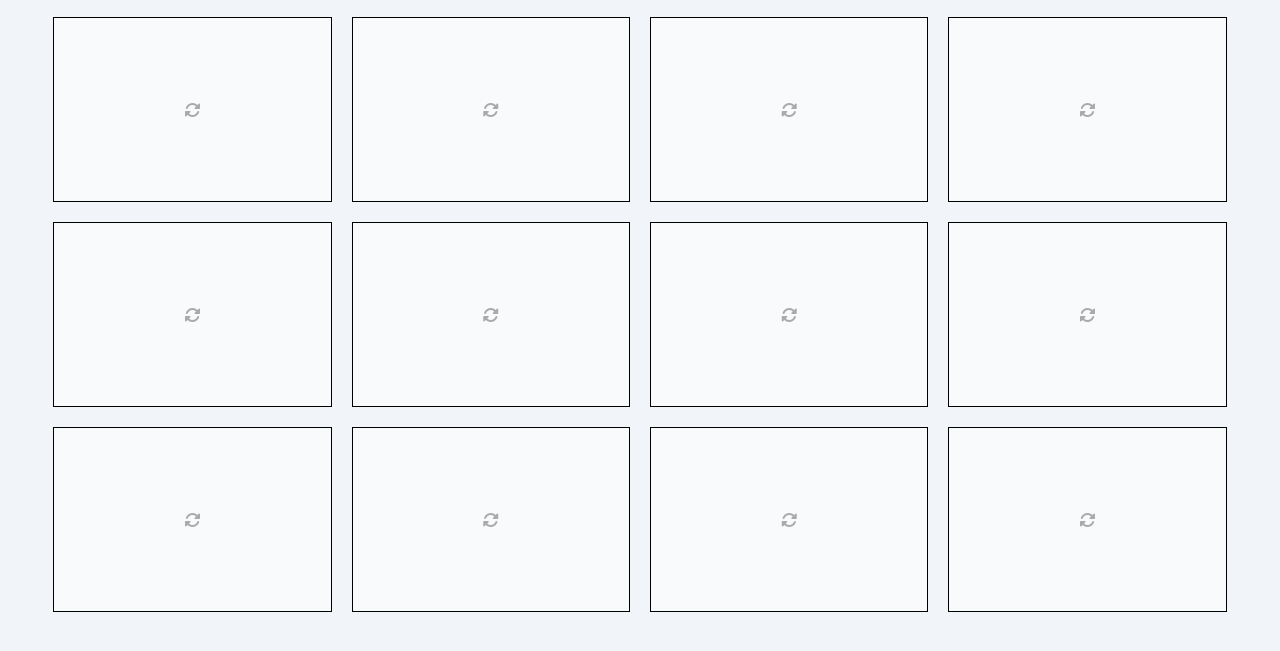
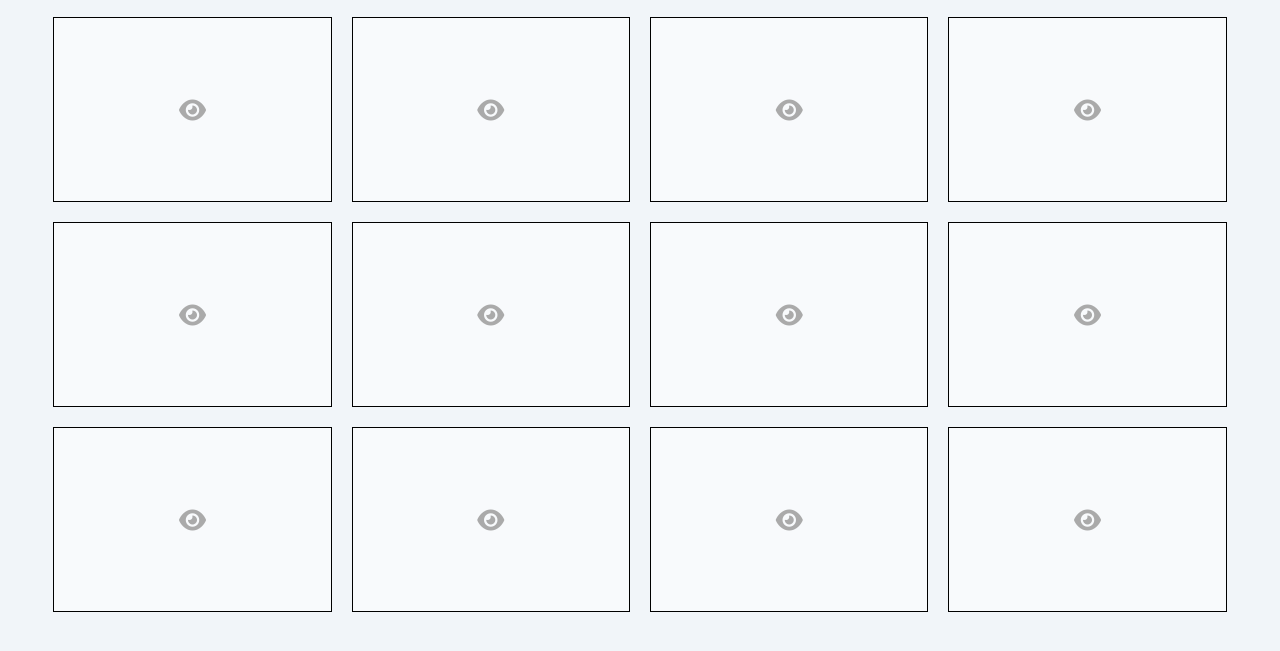
Before and after one commit to daniNKV/memotest, a plain HTML site: page index.html in a window 1280 px wide. Shown: the part 163-814 px from the top of the page. Drawn offline with nearby package versions, Linux system fonts and the light colour scheme.

Commit message:
Change card icon

```diff
--- a/src/css/style.css
+++ b/src/css/style.css
@@ -1,12 +1,12 @@
 /*  Icon inside of card*/
 .card::after {
-    content: '\f2f1';
+    content: '\f06e';
     font-family: 'Font Awesome 5 Free', Lato, sans-serif;
     position: absolute;
     top: 50%;
     right: 50%;
     font-weight: bold;
-    font-size: 1rem;
+    font-size: 1.5rem;
     color: rgb(170, 170, 170);
     transform: translate(50%, -50%);
 }
```
